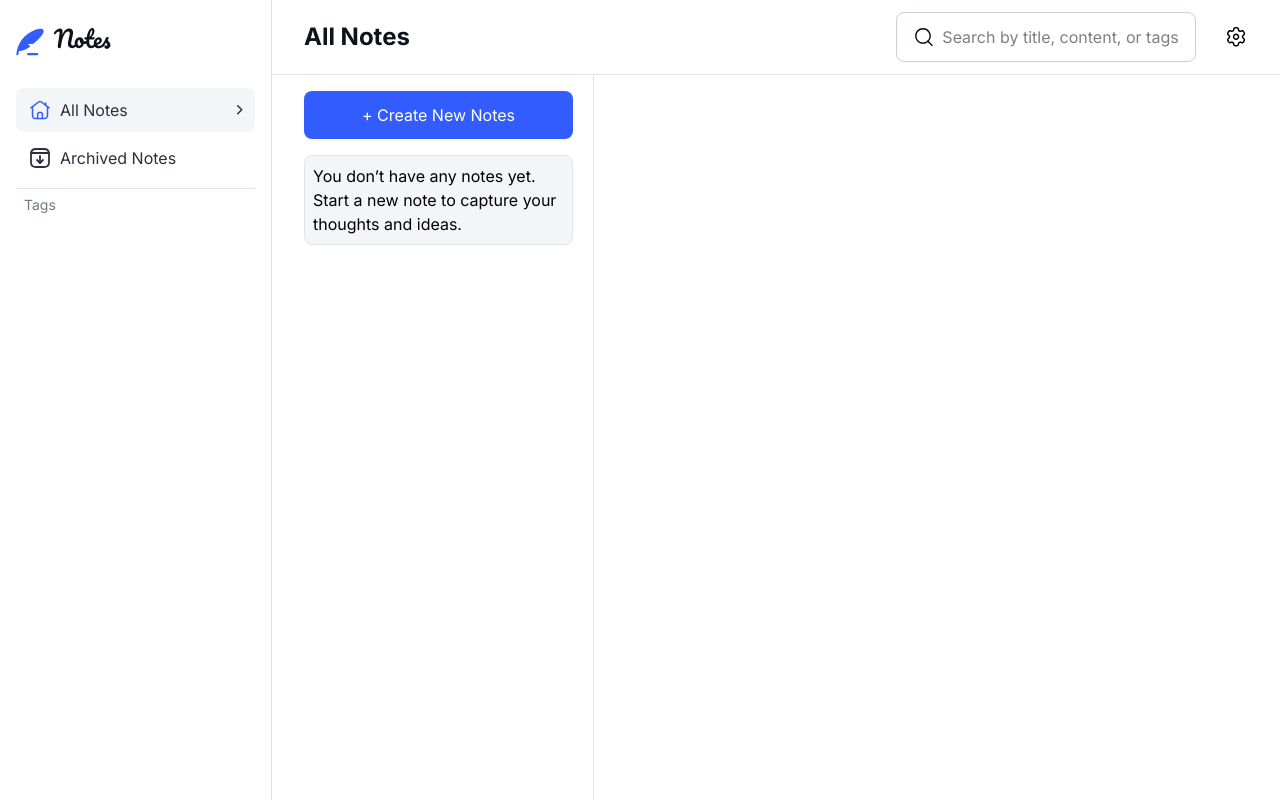
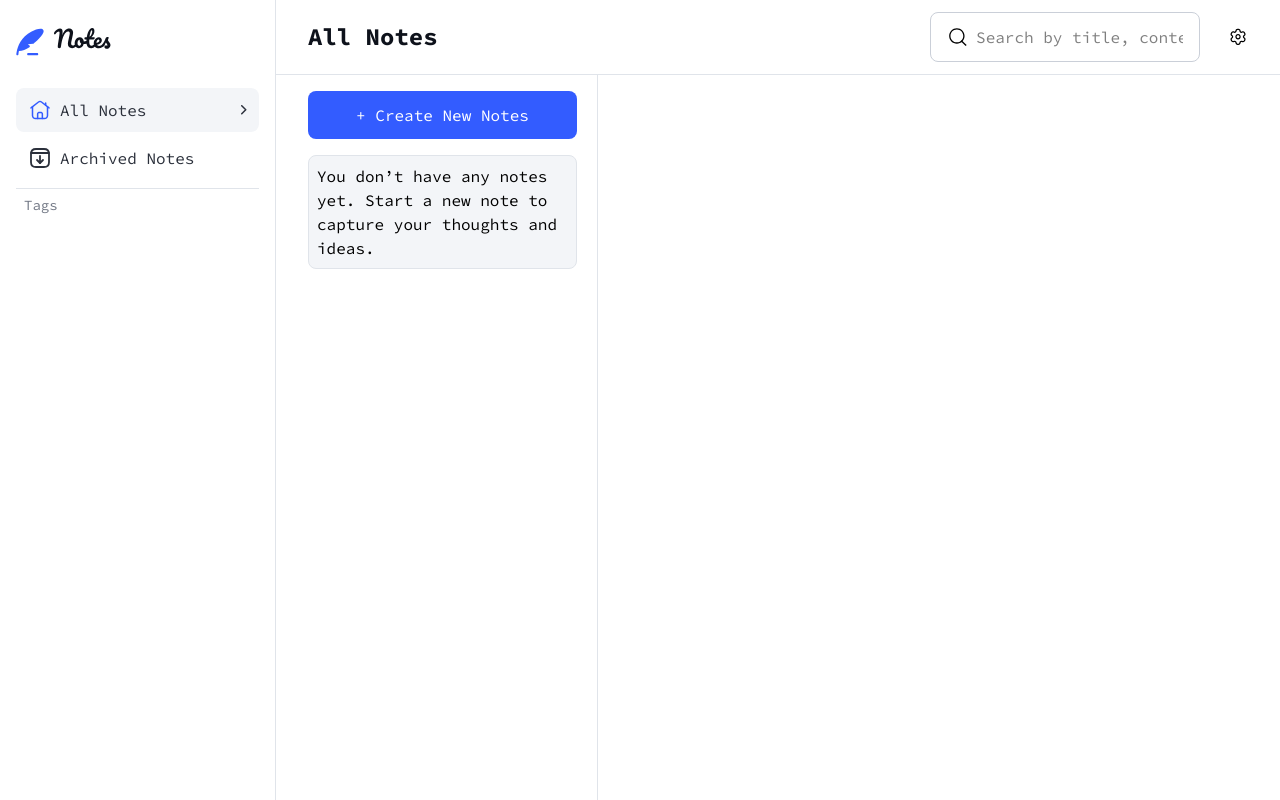
Before and after one commit to ketevan20/note-taking-web-app, a React (Vite) app in the folder note-app/: page /notes in a window 1280 px wide. Built offline with nearby package versions, Linux system fonts and the light colour scheme.

Commit message:
Add font settings

```diff
--- a/note-app/src/components/Buttons/MobileNewNoteButton.tsx
+++ b/note-app/src/components/Buttons/MobileNewNoteButton.tsx
@@ -5,7 +5,7 @@ const MobileNewNoteButton = () => {
   const navigate = useNavigate();
 
   return (
-    <button onClick={() => navigate(`/notes/${encodeURIComponent('Untitled Note')}`, { replace: true })} className="absolute bottom-26.5 max-sm:bottom-18 right-8 w-16 h-16 max-sm:w-12 max-sm:h-12 bg-[rgba(51,92,255,1)] rounded-full flex items-center justify-center text-white">
+    <button onClick={() => navigate(`/notes/${encodeURIComponent('Untitled Note')}`, { replace: true })} className="fixed bottom-26.5 max-sm:bottom-18 right-8 w-16 h-16 max-sm:w-12 max-sm:h-12 bg-[rgba(51,92,255,1)] rounded-full flex items-center justify-center text-white">
         {plusIcon}
     </button>
   )
--- a/note-app/src/components/MobileHeaderControl/MobileHeaderControl.tsx
+++ b/note-app/src/components/MobileHeaderControl/MobileHeaderControl.tsx
@@ -14,7 +14,7 @@ const MobileHeaderControl = ({ isNew, isArchived, noteId }: MobileHeaderControlP
     const { deleteNote, archiveNote, unarchiveNote } = useNotes();
 
     return (
-        <div className="w-full flex justify-between items-center pb-4 border-b border-[rgba(224,228,234,1)]">
+        <div className="w-full flex justify-between items-center pb-4 border-b border-[rgba(224,228,234,1)] dark:border-[rgba(35,37,48,1)]">
             <GoBack />
 
             <div className="flex gap-4 items-center">
--- a/note-app/src/components/NoteItem/NoteItem.tsx
+++ b/note-app/src/components/NoteItem/NoteItem.tsx
@@ -13,7 +13,7 @@ const NoteItem = ({ to, title, tags, date }: NoteItemProps) => {
         <NavLink to={to} className={({ isActive }) => `w-full p-2 rounded-md flex flex-col gap-3 text-[rgba(14,18,27,1)] dark:text-[rgba(255,255,255,1)] ${isActive ? 'bg-[rgba(243,245,248,1)] dark:bg-[rgba(35,37,48,1)]' : ''}`}>
             <p className="font-semibold text-[16px] leading-[120%]">{title}</p>
             <div className="flex gap-1 flex-wrap">
-                {tags.map(tag => <div className="py-0.5 px-1.5 bg-[rgba(224,228,234,1)] rounded-sm dark:bg-[rgba(82,88,102,1)] dark:text-[rgba(255,255,255,1)]">{tag.name}</div>)}
+                {tags.map(tag => <div className="py-0.5 px-1.5 bg-[rgba(224,228,234,1)] rounded-sm dark:bg-[rgba(43,48,59,1)] dark:text-[rgba(255,255,255,1)]">{tag.name}</div>)}
             </div>
             <p className="dark:text-[rgba(202,207,216,1)] text-[rgba(43,48,59,1)]">{date.toLocaleDateString("en-GB", {
                 day: "2-digit",
--- a/note-app/src/components/SideBar/SideBar.tsx
+++ b/note-app/src/components/SideBar/SideBar.tsx
@@ -5,7 +5,7 @@ import NavigationButtons from "./NavigationButtons"
 
 const SideBar = () => {
     return (
-        <div className="min-w-68 max-xl:min-w-54 min-h-screen px-4 py-3 border-r border-[rgba(224,228,234,1)] dark:border-[rgba(35,37,48,1)]">
+        <div className="w-69 max-xl:w-55 min-h-screen px-4 py-3 border-r border-[rgba(224,228,234,1)] dark:border-[rgba(35,37,48,1)]">
             <div className="py-4">
                 <Logo />
             </div>
--- a/note-app/src/index.css
+++ b/note-app/src/index.css
@@ -1,4 +1,8 @@
 @import url('https://fonts.googleapis.com/css2?family=Inter:ital,opsz,wght@0,14..32,100..900;1,14..32,100..900&family=Libre+Baskerville:ital,wght@0,400..700;1,400..700&family=Poppins:ital,wght@0,100;0,200;0,300;0,400;0,500;0,600;0,700;0,800;0,900;1,100;1,200;1,300;1,400;1,500;1,600;1,700;1,800;1,900&family=Red+Hat+Text:ital,wght@0,300..700;1,300..700&family=Rubik:ital,wght@0,300..900;1,300..900&family=Space+Mono:ital,wght@0,400;0,700;1,400;1,700&family=Ubuntu:ital,wght@0,300;0,400;0,500;0,700;1,300;1,400;1,500;1,700&display=swap');
+@import url('https://fonts.googleapis.com/css2?family=Inter:ital,opsz,wght@0,14..32,100..900;1,14..32,100..900&family=Libre+Baskerville:ital,wght@0,400..700;1,400..700&family=Poppins:ital,wght@0,100;0,200;0,300;0,400;0,500;0,600;0,700;0,800;0,900;1,100;1,200;1,300;1,400;1,500;1,600;1,700;1,800;1,900&family=Red+Hat+Text:ital,wght@0,300..700;1,300..700&family=Rubik:ital,wght@0,300..900;1,300..900&family=Source+Code+Pro:ital,wght@0,200..900;1,200..900&family=Space+Mono:ital,wght@0,400;0,700;1,400;1,700&family=Ubuntu:ital,wght@0,300;0,400;0,500;0,700;1,300;1,400;1,500;1,700&display=swap');
 @import "tailwindcss";
 
 @custom-variant dark (&:where(.dark, .dark *));
+
+@custom-variant serif (&:where(.serif, .serif *));
+@custom-variant monospace (&:where(.monospace, .monospace *));
--- a/note-app/src/layout/MainLayout.tsx
+++ b/note-app/src/layout/MainLayout.tsx
@@ -9,7 +9,7 @@ const MainLayout = () => {
   const isMobile = useMediaQuery({ maxWidth: 768 });
 
   return (
-    <div className="md:min-h-screen max-md:h-screen w-full flex max-md:flex-col relative overflow-auto font-[Inter] dark:bg-[rgba(14,18,27,1)]">
+    <div className="min-h-screen w-full flex max-md:flex-col relative overflow-auto font-[Inter] dark:bg-[rgba(14,18,27,1)] serif:font-serif monospace:font-['Source_Code_Pro']">
 
       {!isMobile && <SideBar />}
       {isMobile && <NavBar />}
--- a/note-app/src/main.tsx
+++ b/note-app/src/main.tsx
@@ -10,6 +10,8 @@ const shouldBeDark =
 
 document.documentElement.classList.toggle("dark", shouldBeDark);
 
+const font = localStorage.font === 'sans-serif' ? 'sans-serif' : localStorage.font === 'serif' ? 'serif' : 'monospace';
+document.documentElement.classList.add(font);
 
 createRoot(document.getElementById('root')!).render(
   <BrowserRouter>
--- a/note-app/src/pages/EditFontSettings.tsx
+++ b/note-app/src/pages/EditFontSettings.tsx
@@ -19,6 +19,8 @@ const EditFontSettings = () => {
 
     function saveTheme() {
         localStorage.setItem('font', font);
+        document.documentElement.classList.remove(initialValue);
+        document.documentElement.classList.add(font);
         setInitialValue(font);
     }
 
```
